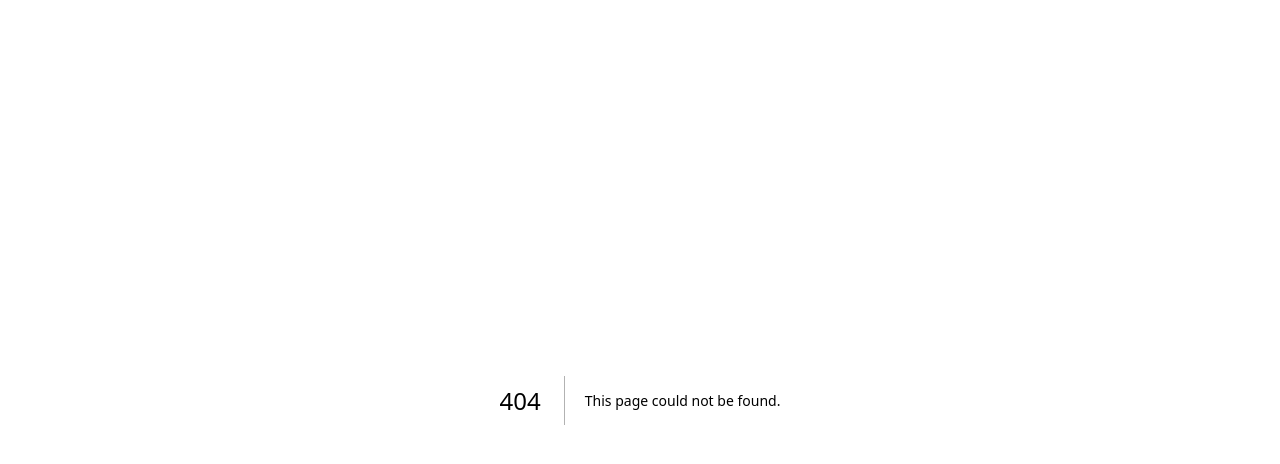
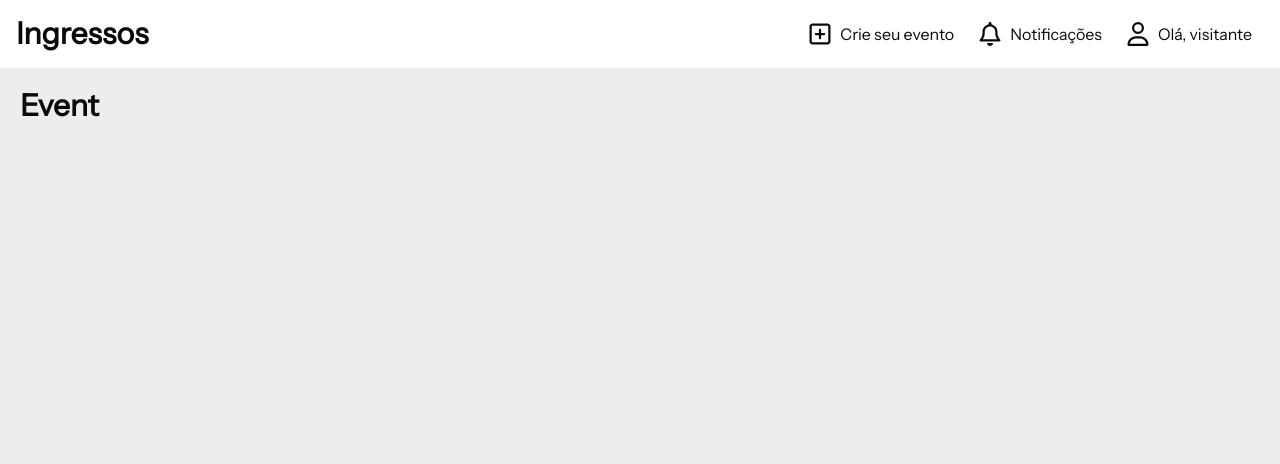
Before and after one commit to isdavidd/APS-Venda-de-Ingressos, a Next.js app in the folder event-front-end/: page /create-event in a window 1280 px wide. Before the commit this address had no page. Shown: the top 464 px of the page. Built offline with nearby package versions, Linux system fonts and the light colour scheme.

Commit message:
Criação do header

```diff
--- /dev/null
+++ b/event-front-end/src/app/create-event/page.tsx
@@ -0,0 +1,9 @@
+export default function Event() {
+  return (
+    <main>
+      <div>
+        <h1 className="text-3xl p-5 font-bold">Event</h1>
+      </div>
+    </main>
+  );
+}
--- a/event-front-end/src/app/globals.css
+++ b/event-front-end/src/app/globals.css
@@ -17,5 +17,5 @@
 body {
     color: var(--foreground);
     background: var(--background);
-    font-family: Arial, Helvetica, sans-serif;
+    font-family: 'Instrument Sans', Arial, Helvetica, sans-serif;
 }
--- a/event-front-end/src/app/layout.tsx
+++ b/event-front-end/src/app/layout.tsx
@@ -1,6 +1,8 @@
+/* eslint-disable @next/next/no-page-custom-font */
 import type { Metadata } from "next";
 import { Geist, Geist_Mono } from "next/font/google";
 import "./globals.css";
+import Header from "../components/header";
 
 const geistSans = Geist({
   variable: "--font-geist-sans",
@@ -24,9 +26,13 @@ export default function RootLayout({
 }>) {
   return (
     <html lang="pt-br">
+      <head>
+        <link href="https://fonts.googleapis.com/css2?family=Instrument+Sans&display=swap" rel="stylesheet" />
+      </head>
       <body
         className={`${geistSans.variable} ${geistMono.variable} antialiased`}
       >
+        <Header />
         {children}
       </body>
     </html>
--- a/event-front-end/src/app/page.tsx
+++ b/event-front-end/src/app/page.tsx
@@ -1,9 +1,8 @@
 import Image from 'next/image'
-import Header from '../components/header';
+
 export default function Home() {
   return (
     <main>
-      <Header />
       <div className="relative w-full h-[40vh]">
         <Image
           className='blur-sm opacity-40'
--- a/event-front-end/src/components/header/index.tsx
+++ b/event-front-end/src/components/header/index.tsx
@@ -1,9 +1,16 @@
+import { faBell, faPlusSquare, faUser } from '@fortawesome/free-regular-svg-icons'
 import React from 'react'
+import IconText from '../icon-text'
 
 const Header = () => {
     return (
-        <div className='bg-white p-4 z-10'>
-            <h1 className='text-3xl font-bold'>Ingressos</h1>
+        <div className='bg-white p-4 z-10 flex'>
+            <h1 className='text-3xl font-extrabold'>Ingressos</h1>
+            <div className='flex items-center justify-end w-full'>
+                <IconText text='Crie seu evento' icon={faPlusSquare} to='/create-event' />
+                <IconText text='Notificações' icon={faBell} to='/event' />
+                <IconText text='Olá, visitante' icon={faUser} to='/event' />
+            </div>
         </div>
     )
 }
--- /dev/null
+++ b/event-front-end/src/components/icon-text/index.tsx
@@ -0,0 +1,23 @@
+import { FontAwesomeIcon } from '@fortawesome/react-fontawesome';
+import { IconDefinition } from '@fortawesome/fontawesome-common-types';
+import { FC } from 'react';
+import Link from 'next/link';
+
+interface IconTextProps {
+    icon: IconDefinition;
+    text: string;
+    to?: string;
+}
+
+const IconText: FC<IconTextProps> = ({ icon, text, to = '/' }) => {
+    return (
+        <Link href={to}>
+            <div className='flex gap-2 px-3'>
+                <FontAwesomeIcon icon={icon} className='h-6 w-6' />
+                <span>{text}</span>
+            </div>
+        </Link>
+    );
+};
+
+export default IconText
```
Also changed, not shown: event-front-end/package.json (+10 -5 lines), 1 other file (tests, documents, lock files or other folders).
